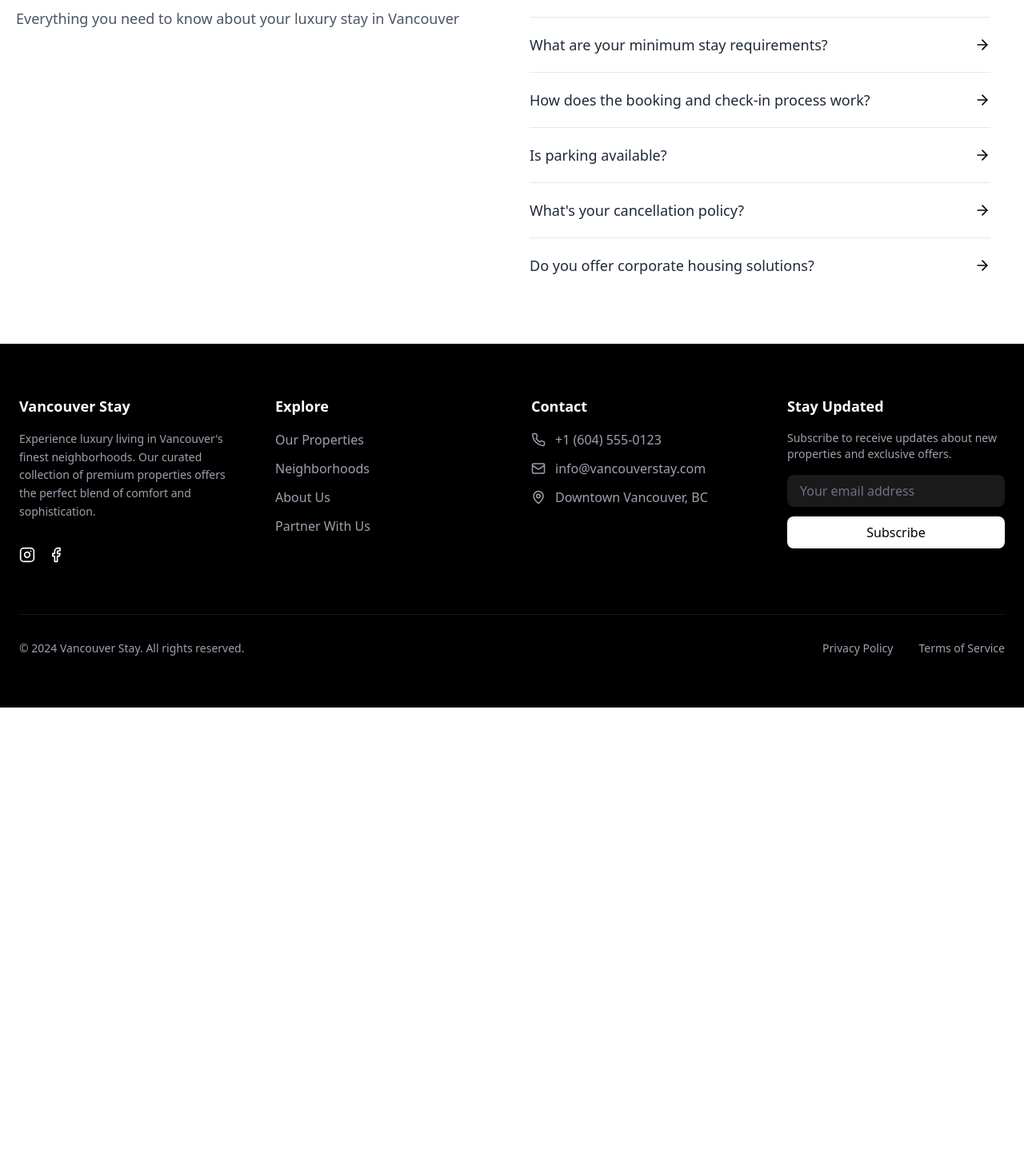
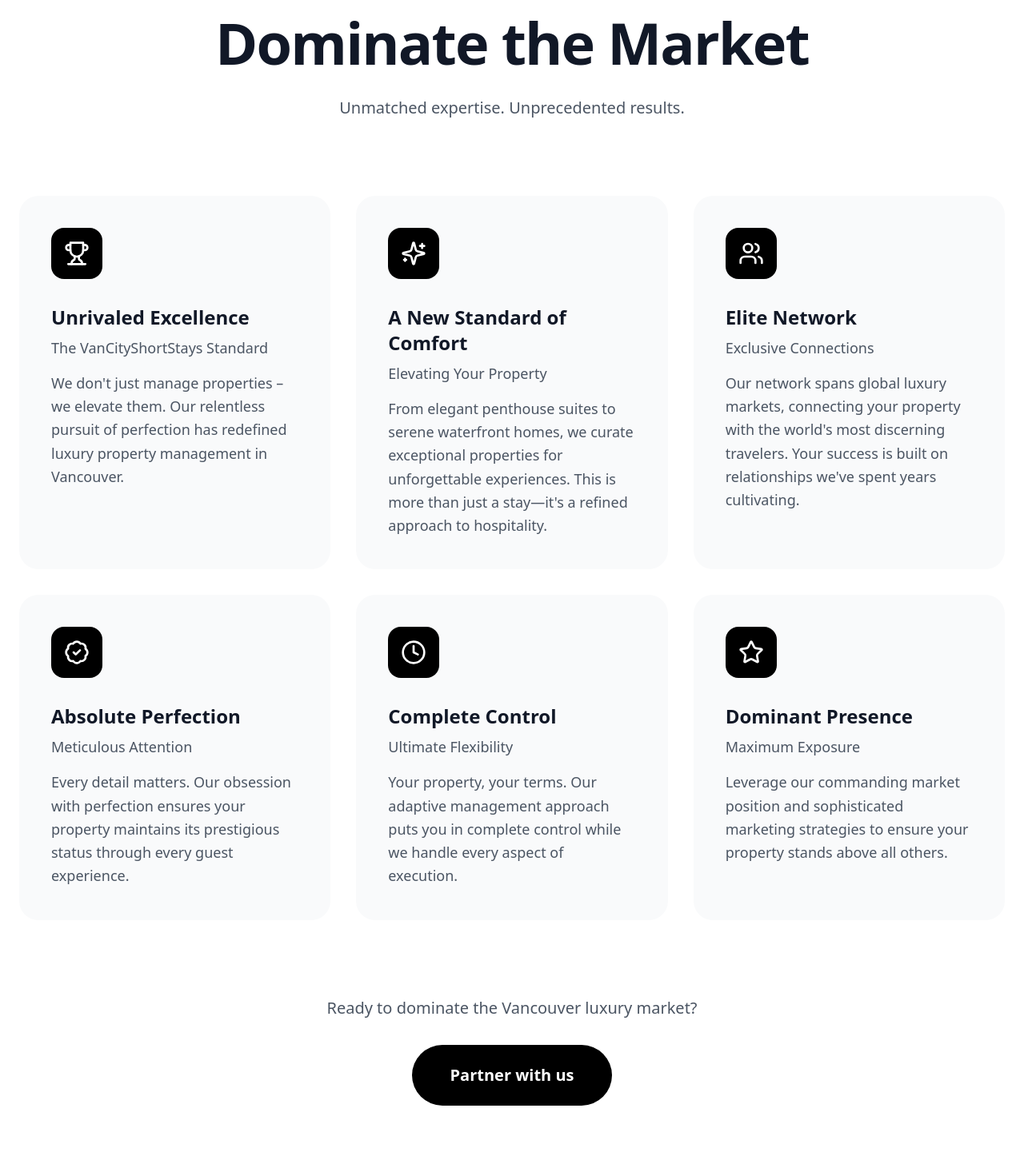
Before and after one commit to ProprietorIvan/VanCityShortStays, a Next.js app: page / in a window 1280 px wide. Shown: the part 6144-7610 px from the top of the page at 80% size. Before the commit the page ends 7029 px from the top, so only its background shows below. Built offline with nearby package versions, Linux system fonts and the light colour scheme.

Commit message:
for owner section added

```diff
--- a/src/components/Contact.tsx
+++ b/src/components/Contact.tsx
@@ -31,7 +31,7 @@ const Contact = () => {
         </p>
         <div className="flex flex-col sm:flex-row justify-center gap-4 sm:gap-6 md:gap-8 text-base sm:text-lg px-4">
           <button
-            onClick={() => copyToClipboard("7786534862", true)}
+            onClick={() => copyToClipboard("(604) 814-7118", true)}
             className={`flex items-center justify-center px-6 sm:px-8 py-4 rounded-full transition-all duration-200 group ${
               copiedPhone
                 ? "bg-green-600 text-white scale-95"
@@ -44,7 +44,7 @@ const Contact = () => {
               <Phone className="w-4 h-4 sm:w-5 sm:h-5 mr-2" />
             )}
             <span>
-              {copiedPhone ? "Copied!" : "(778) 653-4862"}
+              {copiedPhone ? "Copied!" : "(604) 814-7118"}
             </span>
             {!copiedPhone && (
               <Copy className="w-4 h-4 sm:w-5 sm:h-5 ml-2 opacity-0 group-hover:opacity-100 transition-opacity duration-200" />
@@ -52,7 +52,7 @@ const Contact = () => {
           </button>
 
           <button
-            onClick={() => copyToClipboard("info@azhandyman.ca", false)}
+            onClick={() => copyToClipboard("hello@vancityshortstays.com", false)}
             className={`flex items-center justify-center px-6 sm:px-8 py-4 rounded-full transition-all duration-200 group ${
               copiedEmail
                 ? "bg-green-600 text-white scale-95"
@@ -65,7 +65,7 @@ const Contact = () => {
               <Mail className="w-4 h-4 sm:w-5 sm:h-5 mr-2" />
             )}
             <span className="hidden sm:inline">
-              {copiedEmail ? "Copied!" : "info@azhandyman.ca"}
+              {copiedEmail ? "Copied!" : "hello@vancityshortstays.com"}
             </span>
             <span className="sm:hidden">
               {copiedEmail ? "Copied!" : "Email Us"}
--- a/src/components/Features.tsx
+++ b/src/components/Features.tsx
@@ -1,71 +1,107 @@
 import React from 'react';
 import {
-  Bot,
-  CalendarCheck,
-  DollarSign,
+  Home,
+  Trophy,
+  Users,
+  Clock,
   Shield,
-  ListTodo,
-  Heart
+  BadgeCheck,
+  Star,
+  Sparkles
 } from 'lucide-react';
 
 const FeaturesSection = () => {
   const features = [
     {
-      icon: <Bot />,
-      title: "Instant AI-Powered Quotes",
-      description: "Get accurate repair estimates in minutes by simply uploading photos - no more waiting days for in-person assessments."
+      icon: <Trophy className="w-8 h-8" />,
+      title: "Unrivaled Excellence",
+      subtitle: "The VanCityShortStays Standard",
+      description: "We don't just manage properties – we elevate them. Our relentless pursuit of perfection has redefined luxury property management in Vancouver."
     },
     {
-      icon: <CalendarCheck />,
-      title: "Smart Scheduling",
-      description: "Book appointments instantly through our real-time calendar integration. Pick a time that works for you."
+      icon: <Sparkles className="w-8 h-8" />,
+      title: "A New Standard of Comfort",
+      subtitle: "Elevating Your Property",
+      description: "From elegant penthouse suites to serene waterfront homes, we curate exceptional properties for unforgettable experiences. This is more than just a stay—it's a refined approach to hospitality."
     },
     {
-      icon: <DollarSign />,
-      title: "Transparent Pricing",
-      description: "Know exactly what you'll pay upfront with our detailed breakdowns covering labor and materials."
+      icon: <Users className="w-8 h-8" />,
+      title: "Elite Network",
+      subtitle: "Exclusive Connections",
+      description: "Our network spans global luxury markets, connecting your property with the world's most discerning travelers. Your success is built on relationships we've spent years cultivating."
     },
     {
-      icon: <Shield />,
-      title: "Quality Assurance",
-      description: "All our handymen are thoroughly vetted and background-checked for your peace of mind."
+      icon: <BadgeCheck className="w-8 h-8" />,
+      title: "Absolute Perfection",
+      subtitle: "Meticulous Attention",
+      description: "Every detail matters. Our obsession with perfection ensures your property maintains its prestigious status through every guest experience."
     },
     {
-      icon: <ListTodo />,
-      title: "Project Tracking",
-      description: "Monitor your repair status in real-time with photo updates and progress notifications."
+      icon: <Clock className="w-8 h-8" />,
+      title: "Complete Control",
+      subtitle: "Ultimate Flexibility",
+      description: "Your property, your terms. Our adaptive management approach puts you in complete control while we handle every aspect of execution."
     },
     {
-      icon: <Heart />,
-      title: "Satisfaction Guarantee",
-      description: "Not happy with the work? We'll make it right or your money back - no questions asked."
+      icon: <Star className="w-8 h-8" />,
+      title: "Dominant Presence",
+      subtitle: "Maximum Exposure",
+      description: "Leverage our commanding market position and sophisticated marketing strategies to ensure your property stands above all others."
     }
   ];
 
   return (
-    <section className="py-16 px-5" id="features">
+    <section className="py-32 px-6 bg-white" id="features">
       <div className="max-w-7xl mx-auto">
-        <h2 className="text-4xl lg:text-5xl font-bold lg:tracking-tight">
-          Everything You Need for Hassle-Free Home Repairs
-        </h2>
-        <p className="text-lg mt-4 text-slate-600 dark:text-slate-400">
-          Modern solutions for modern homeowners
-        </p>
+        <div className="text-center mb-24">
+          <h1 className="text-7xl font-bold tracking-tight mb-8 text-gray-900">
+            Dominate the Market
+          </h1>
+          <p className="text-xl text-gray-600 max-w-3xl mx-auto font-light">
+            Unmatched expertise. Unprecedented results.
+          </p>
+        </div>
 
-        <div className="grid sm:grid-cols-2 md:grid-cols-3 mt-16 gap-16">
+        <div className="grid lg:grid-cols-3 gap-x-8 gap-y-8">
           {features.map((feature, index) => (
-            <div key={index} className="flex gap-4 items-start">
-              <div className="bg-black dark:bg-slate-800 rounded-full flex justify-center items-center w-8 h-8 text-white text-lg">
-                {feature.icon}
-              </div>
-              <div className="flex-1">
-                <h3 className="font-semibold text-lg">{feature.title}</h3>
-                <p className="text-slate-600 dark:text-slate-400 mt-2 leading-relaxed">
+            <div key={index} className="group cursor-pointer">
+              <div className="flex flex-col h-full p-10 bg-gray-50 rounded-3xl transition-all duration-500 hover:bg-gray-100">
+                <div className="mb-8">
+                  <div className="bg-black rounded-2xl p-4 inline-flex">
+                    <div className="text-white">
+                      {feature.icon}
+                    </div>
+                  </div>
+                </div>
+
+                <h3 className="text-2xl font-bold mb-2 text-gray-900">
+                  {feature.title}
+                </h3>
+
+                <h4 className="text-lg text-gray-600 mb-4 font-medium">
+                  {feature.subtitle}
+                </h4>
+
+                <p className="text-gray-600 leading-relaxed flex-grow text-lg">
                   {feature.description}
                 </p>
               </div>
             </div>
           ))}
+        </div>
+
+        <div className="mt-24 text-center">
+          <p className="text-xl text-gray-600 mb-8 font-light">Ready to dominate the Vancouver luxury market?</p>
+          <button className="bg-black text-white px-12 py-6 rounded-full text-xl font-bold transition-all hover:bg-gray-900 hover:scale-105 transform duration-300">
+            Partner with us
+          </button>
+        </div>
+
+        <div className="mt-32 border-t border-gray-200 pt-16 text-center">
+          <p className="text-6xl font-bold mb-6 text-gray-900">Vancouver Finest</p>
+          <p className="text-xl text-gray-600 max-w-2xl mx-auto">
+            When only the absolute best will do. VanCityShortStays – Redefining luxury property management.
+          </p>
         </div>
       </div>
     </section>
--- a/src/components/Footer.tsx
+++ b/src/components/Footer.tsx
@@ -48,11 +48,11 @@ const Footer = () => {
             <ul className="space-y-3 text-gray-400">
               <li className="flex items-center space-x-3">
                 <Phone size={18} />
-                <span>+1 (604) 555-0123</span>
+                <span>(604) 814-7118</span>
               </li>
               <li className="flex items-center space-x-3">
                 <Mail size={18} />
-                <span>info@vancouverstay.com</span>
+                <span>hello@vancityshortstays.com</span>
               </li>
               <li className="flex items-center space-x-3">
                 <MapPin size={18} />
--- a/src/pages/index.tsx
+++ b/src/pages/index.tsx
@@ -4,6 +4,7 @@ import ComparisonSection from '@/components/ComparisonSection';
 import StepsSection from '@/components/StepsSection';
 import Contact from "@/components/Contact";
 import FAQ from "@/components/FAQ";
+import FeaturesSection from "@/components/Features";
 
 const Button = ({
   children,
@@ -188,6 +189,7 @@ const Home = () => {
       <ComparisonSection />
       <StepsSection />
       <Contact />
+      <FeaturesSection />
       <FAQ />
     </div>
   );
```
